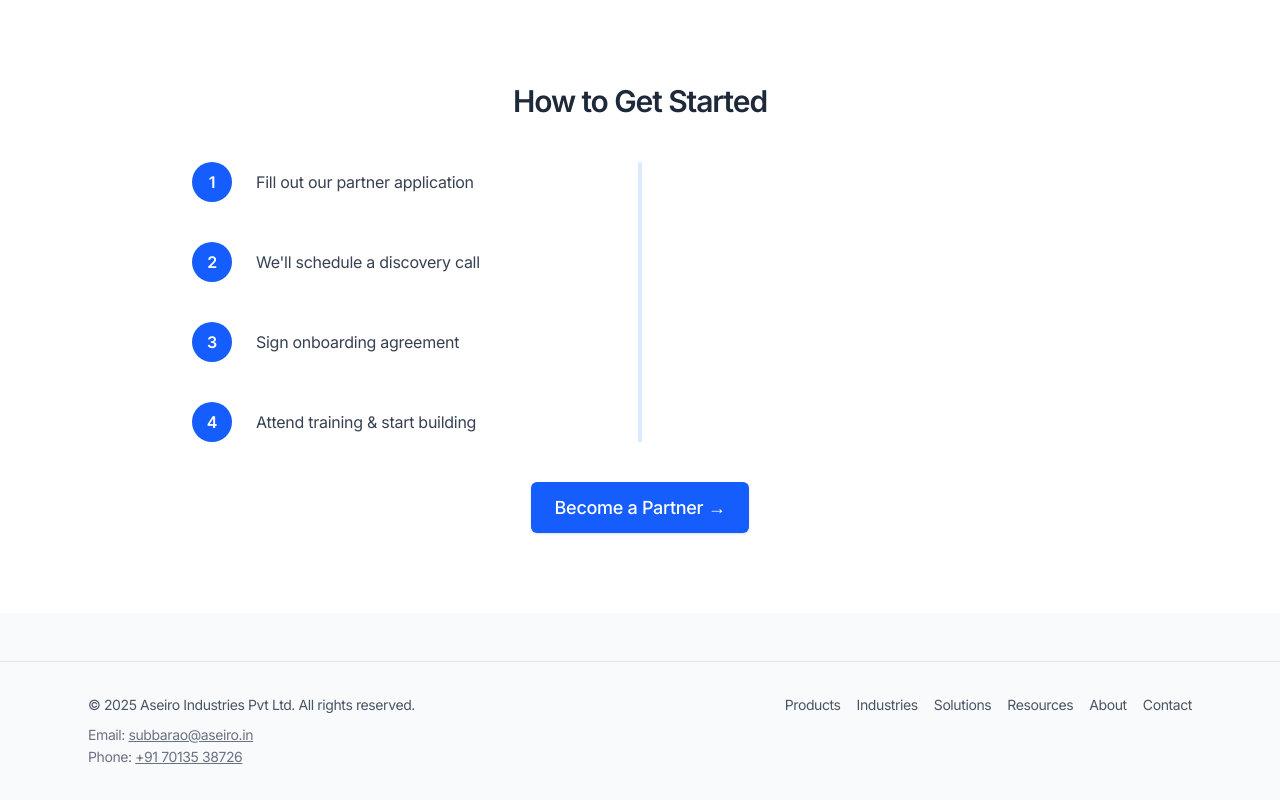
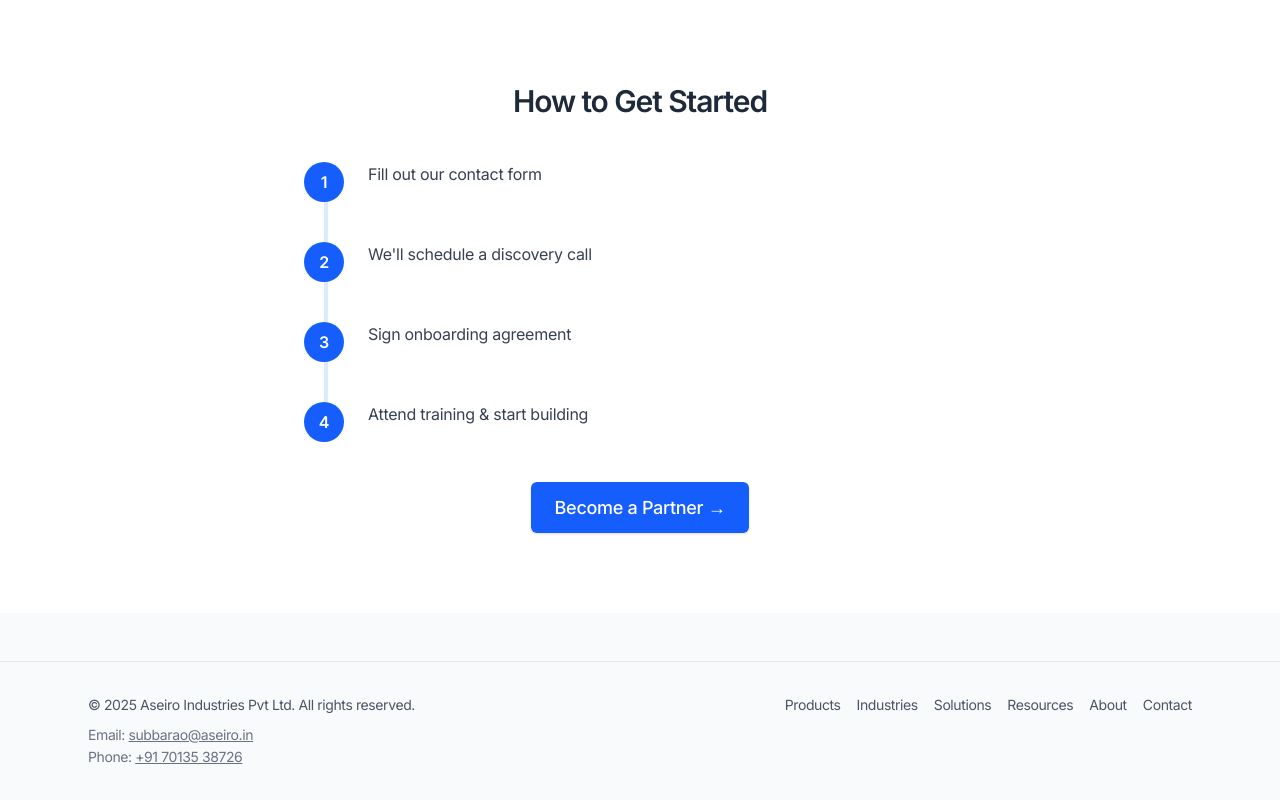
Before and after one commit to pradyumna-aseiro/Vercel-website, a Next.js app: page /partner in a window 1280 px wide. Shown: the part 1361-2161 px from the top of the page. Built offline with nearby package versions, Linux system fonts and the light colour scheme.

Commit message:
only one column in how to get started section

```diff
--- a/app/(default)/partner/page.tsx
+++ b/app/(default)/partner/page.tsx
@@ -50,7 +50,7 @@ const partnerTypes = [
 ];
 
 const steps = [
-  "Fill out our partner application",
+  "Fill out our contact form",
   "We'll schedule a discovery call",
   "Sign onboarding agreement",
   "Attend training & start building",
@@ -116,25 +116,23 @@ export default function PartnerPage() {
         <div className="mt-24">
           <FadeInOnScroll>
             <h2 className="text-3xl font-semibold mb-10">How to Get Started</h2>
-            <div className="relative max-w-4xl mx-auto">
-              <div className="absolute left-1/2 transform -translate-x-1/2 w-1 h-full bg-blue-100 z-0"></div>
-              <div className="relative z-10 flex flex-col gap-10">
+            <div className="max-w-2xl mx-auto space-y-10 relative">
+                <div className="absolute top-0 left-5 w-1 h-full bg-blue-100"></div>
                 {steps.map((step, i) => (
-                  <motion.div
+                    <motion.div
                     key={i}
-                    className="flex items-center gap-6"
-                    initial={{ opacity: 0, x: i % 2 === 0 ? -50 : 50 }}
-                    whileInView={{ opacity: 1, x: 0 }}
+                    className="flex items-start gap-6 relative"
+                    initial={{ opacity: 0, y: 30 }}
+                    whileInView={{ opacity: 1, y: 0 }}
                     transition={{ delay: i * 0.1 }}
                     viewport={{ once: true }}
-                  >
-                    <div className="flex items-center justify-center w-10 h-10 rounded-full bg-blue-600 text-white font-semibold">
-                      {i + 1}
+                    >
+                    <div className="flex items-center justify-center w-10 h-10 rounded-full bg-blue-600 text-white font-semibold relative z-10">
+                        {i + 1}
                     </div>
-                    <p className="text-left text-gray-700 text-sm sm:text-base">{step}</p>
-                  </motion.div>
+                    <div className="text-left text-gray-700 text-base">{step}</div>
+                    </motion.div>
                 ))}
-              </div>
             </div>
           </FadeInOnScroll>
           <FadeInOnScroll>
```
